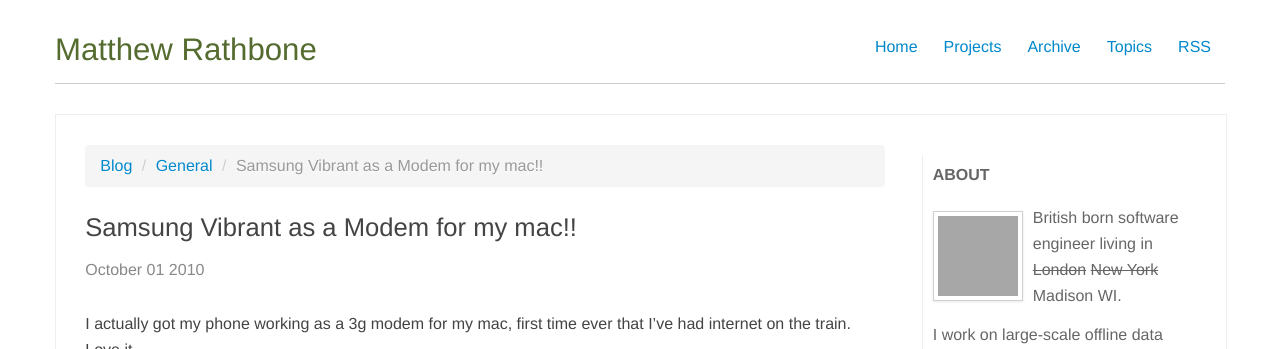
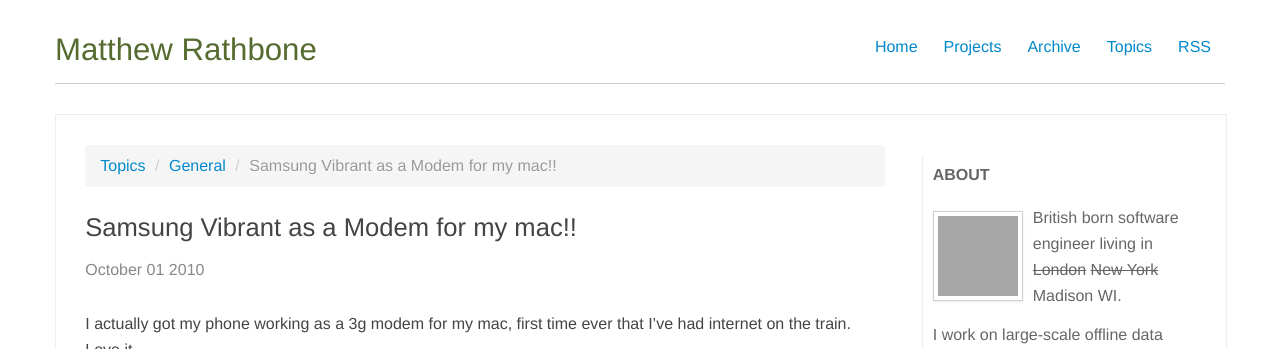
Before and after one commit to rathboma/rathboma.github.com, a Jekyll site: the page built from _posts/tumblr/2010-10-01-samsung-vibrant-as-a-modem-for-my-mac.html, in a window 1280 px wide, cut to the strip 0-349 px from the top of the page. Built offline with Jekyll 4.4.1, drawn with Linux system fonts in a browser that asks for light colours; comment, search, counter and statistics services are not loaded; grey boxes are pictures that could not be loaded.

Commit message:
topics not blog link

```diff
--- a/_layouts/post.html
+++ b/_layouts/post.html
@@ -4,7 +4,7 @@
 {% capture subject %}{% if page.subject %}{{page.subject}}{% else %}general{% endif %}{% endcapture %}
 
 <ul class="breadcrumb">
-  <li><a href="/">Blog</a> <span class="divider">/</span></li>
+  <li><a href="/archive/topics.html">Topics</a> <span class="divider">/</span></li>
   <li><a href="/archive/topics.html#{{subject}}">{{subject | capitalize }}</a> <span class="divider">/</span></li>
   <li class="active">{{page.title}}</li>
 </ul>
```
